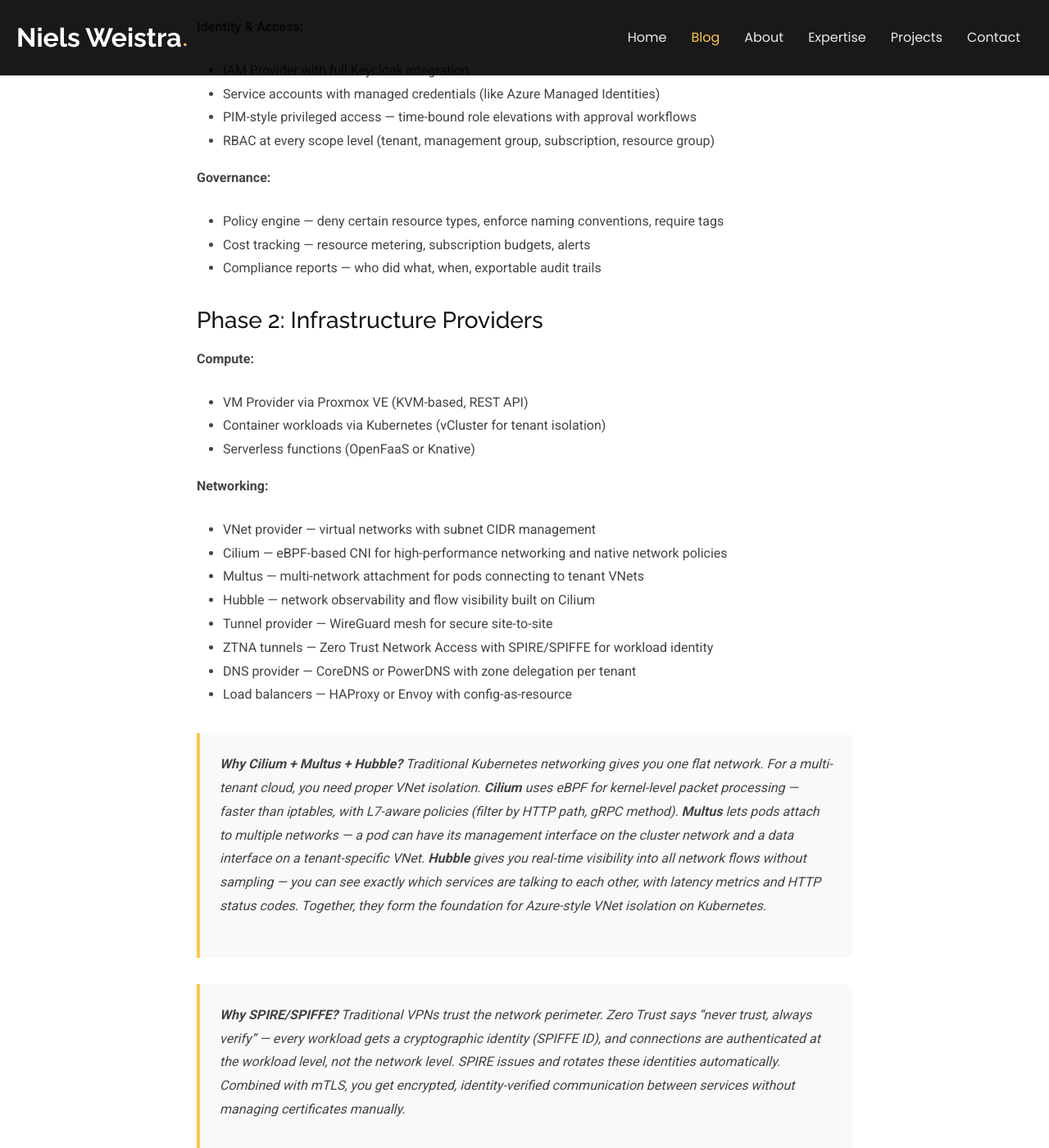
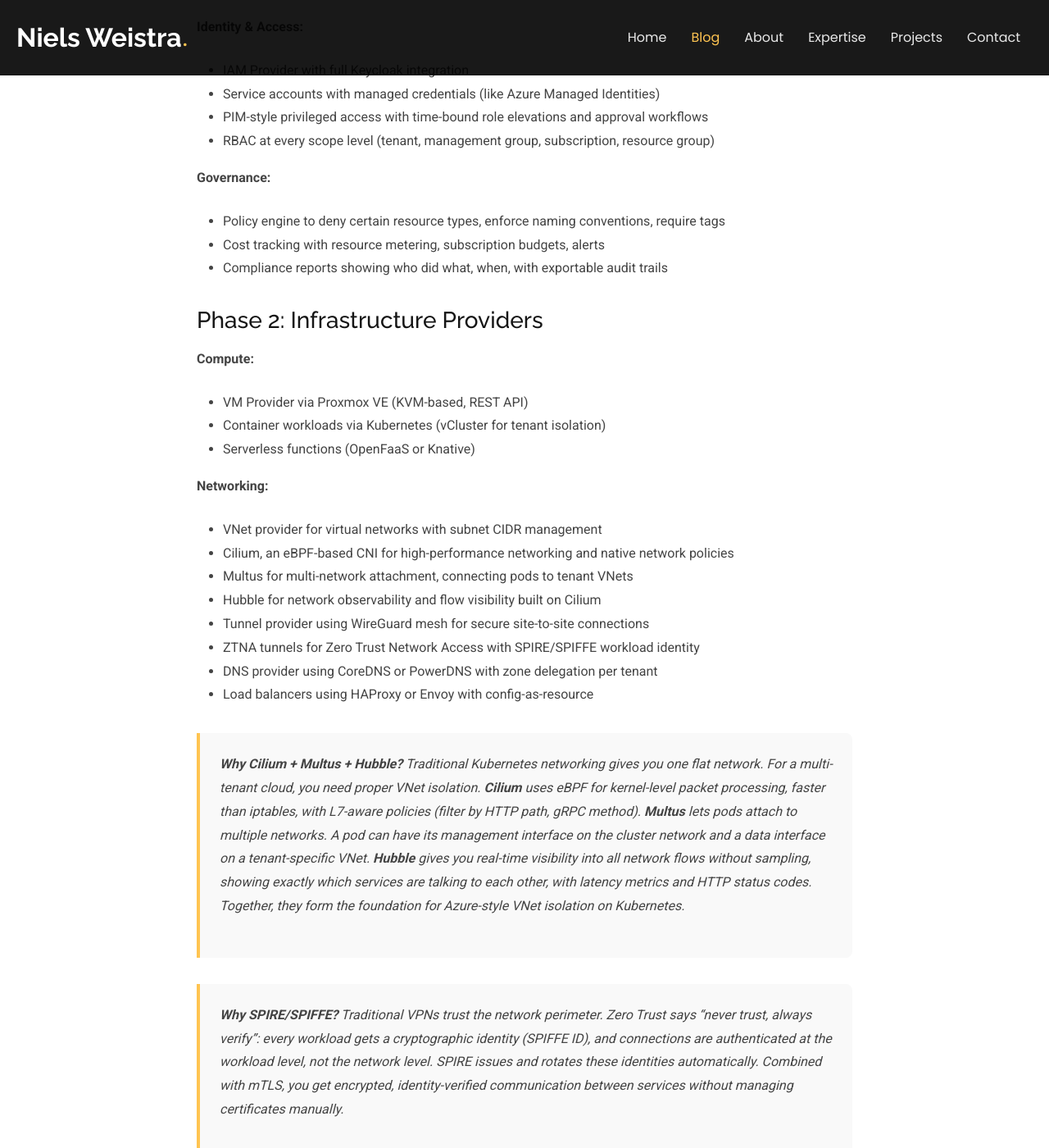
Before and after one commit to nielsweistra/nielsweistra.github.io, a Jekyll site: the page built from _posts/2026-02-09-itl-control-plane-alpha.md, in a window 1280 px wide and 1400 px high, scrolled down 11636 px. Shown: the whole window at 82% size. Built offline with Jekyll 4.4.1, drawn with Linux system fonts in a browser that asks for light colours; a style sheet for code colours, icons or effects is not loaded; some of the changed text lies outside the part shown.

Commit message:
style: reduce em dashes throughout blog post
- Replaced em dashes with periods, commas, colons where appropriate
- Restructured sentences for better flow
- Improved readability without changing content

````diff
--- a/_posts/2026-02-09-itl-control-plane-alpha.md
+++ b/_posts/2026-02-09-itl-control-plane-alpha.md
@@ -13,9 +13,9 @@
 <div style="width: 100%; height: 200px; overflow: hidden; border-radius: 8px; margin-bottom: 1rem;">
   <img src="/assets/itl-dashboard-all-resources.png" alt="ITL Control Plane Dashboard" style="width: 100%; height: auto; object-fit: cover; object-position: top;">
 </div>
-*ITL Control Plane Dashboard — 374 resources, 6 tenants, all managed through a unified abstraction layer*
+*ITL Control Plane Dashboard showing 374 resources, 6 tenants, all managed through a unified abstraction layer*
 
-This is **alpha**. A baby wolf. A first breath of something that might grow into a full-fledged platform — or crash spectacularly trying. Either way, we're building it in public.
+This is **alpha**. A baby wolf. A first breath of something that might grow into a full-fledged platform, or crash spectacularly trying. Either way, we're building it in public.
 
 The ITL Control Plane is my attempt at solving a problem I've encountered in every enterprise I've worked with: **how do you manage diverse infrastructure without drowning in bespoke scripts and tribal knowledge?**
 
@@ -31,7 +31,7 @@
 - **How do you audit changes?** (Activity logs, compliance trails)
 - **How do you scale governance?** (Policies, management groups, hierarchies)
 
-Azure, AWS, and GCP all solved these problems first. Their control planes — the abstraction layer — came *before* the servers. We're following the same path.
+Azure, AWS, and GCP all solved these problems first. Their control planes (the abstraction layer) came *before* the servers. We're following the same path.
 
 ## The Abstraction Layer: ARM-Style Resource Hierarchy
 
@@ -102,7 +102,7 @@
 Every resource operation (CREATE, UPDATE, DELETE) gets logged with full context: who did it, when, what changed, correlation IDs, and response times.
 
 <img src="/assets/itl-activity-logs.png" alt="Activity Logs" style="width: 100%; height: auto; display: block; margin: 0 auto;">
-*Audit trail showing resource creation events — compliance-ready*
+*Audit trail showing resource creation events, compliance-ready*
 
 The query editor supports KQL-style queries for filtering logs:
 
@@ -194,7 +194,7 @@
 
 ## The CLI: `itlcp`
 
-Following the same pattern as Azure CLI (`az`), we're building `itlcp` — a command-line interface for managing resources:
+Following the same pattern as Azure CLI (`az`), we're building `itlcp`, a command-line interface for managing resources:
 
 ```bash
 # Authenticate (uses ITLAuth/Keycloak tokens)
@@ -226,13 +226,13 @@
 **Identity & Access:**
 - IAM Provider with full Keycloak integration
 - Service accounts with managed credentials (like Azure Managed Identities)
-- PIM-style privileged access — time-bound role elevations with approval workflows
+- PIM-style privileged access with time-bound role elevations and approval workflows
 - RBAC at every scope level (tenant, management group, subscription, resource group)
 
 **Governance:**
-- Policy engine — deny certain resource types, enforce naming conventions, require tags
-- Cost tracking — resource metering, subscription budgets, alerts
-- Compliance reports — who did what, when, exportable audit trails
+- Policy engine to deny certain resource types, enforce naming conventions, require tags
+- Cost tracking with resource metering, subscription budgets, alerts
+- Compliance reports showing who did what, when, with exportable audit trails
 
 ### Phase 2: Infrastructure Providers
 
@@ -242,18 +242,18 @@
 - Serverless functions (OpenFaaS or Knative)
 
 **Networking:**
-- VNet provider — virtual networks with subnet CIDR management
-- Cilium — eBPF-based CNI for high-performance networking and native network policies
-- Multus — multi-network attachment for pods connecting to tenant VNets
-- Hubble — network observability and flow visibility built on Cilium
-- Tunnel provider — WireGuard mesh for secure site-to-site
-- ZTNA tunnels — Zero Trust Network Access with SPIRE/SPIFFE for workload identity
-- DNS provider — CoreDNS or PowerDNS with zone delegation per tenant
-- Load balancers — HAProxy or Envoy with config-as-resource
+- VNet provider for virtual networks with subnet CIDR management
+- Cilium, an eBPF-based CNI for high-performance networking and native network policies
+- Multus for multi-network attachment, connecting pods to tenant VNets
+- Hubble for network observability and flow visibility built on Cilium
+- Tunnel provider using WireGuard mesh for secure site-to-site connections
+- ZTNA tunnels for Zero Trust Network Access with SPIRE/SPIFFE workload identity
+- DNS provider using CoreDNS or PowerDNS with zone delegation per tenant
+- Load balancers using HAProxy or Envoy with config-as-resource
 
-> **Why Cilium + Multus + Hubble?** Traditional Kubernetes networking gives you one flat network. For a multi-tenant cloud, you need proper VNet isolation. **Cilium** uses eBPF for kernel-level packet processing — faster than iptables, with L7-aware policies (filter by HTTP path, gRPC method). **Multus** lets pods attach to multiple networks — a pod can have its management interface on the cluster network and a data interface on a tenant-specific VNet. **Hubble** gives you real-time visibility into all network flows without sampling — you can see exactly which services are talking to each other, with latency metrics and HTTP status codes. Together, they form the foundation for Azure-style VNet isolation on Kubernetes.
+> **Why Cilium + Multus + Hubble?** Traditional Kubernetes networking gives you one flat network. For a multi-tenant cloud, you need proper VNet isolation. **Cilium** uses eBPF for kernel-level packet processing, faster than iptables, with L7-aware policies (filter by HTTP path, gRPC method). **Multus** lets pods attach to multiple networks. A pod can have its management interface on the cluster network and a data interface on a tenant-specific VNet. **Hubble** gives you real-time visibility into all network flows without sampling, showing exactly which services are talking to each other, with latency metrics and HTTP status codes. Together, they form the foundation for Azure-style VNet isolation on Kubernetes.
 
-> **Why SPIRE/SPIFFE?** Traditional VPNs trust the network perimeter. Zero Trust says "never trust, always verify" — every workload gets a cryptographic identity (SPIFFE ID), and connections are authenticated at the workload level, not the network level. SPIRE issues and rotates these identities automatically. Combined with mTLS, you get encrypted, identity-verified communication between services without managing certificates manually.
+> **Why SPIRE/SPIFFE?** Traditional VPNs trust the network perimeter. Zero Trust says "never trust, always verify": every workload gets a cryptographic identity (SPIFFE ID), and connections are authenticated at the workload level, not the network level. SPIRE issues and rotates these identities automatically. Combined with mTLS, you get encrypted, identity-verified communication between services without managing certificates manually.
 
 **Storage:**
 - Block storage via Ceph or local LVM
@@ -263,19 +263,19 @@
 ### Phase 3: Enterprise Features
 
 **Multi-Cloud Bridge:**
-- Azure Resource Provider — manage Azure resources through ITL Control Plane
-- AWS Resource Provider — same abstraction, different cloud
-- Hybrid policies — "this workload runs on-prem, that one in Azure"
+- Azure Resource Provider to manage Azure resources through ITL Control Plane
+- AWS Resource Provider with the same abstraction, different cloud
+- Hybrid policies like "this workload runs on-prem, that one in Azure"
 
 **Developer Experience:**
-- Terraform provider — `terraform apply` against ITL Control Plane
-- Pulumi provider — same, but TypeScript/Python/Go native
-- GitOps — resource definitions in Git, auto-reconciled
-- Self-service portal — tenant admins manage their own subscriptions
+- Terraform provider for `terraform apply` against ITL Control Plane
+- Pulumi provider, same but TypeScript/Python/Go native
+- GitOps with resource definitions in Git, auto-reconciled
+- Self-service portal where tenant admins manage their own subscriptions
 
 ### Infrastructure as Code Vision
 
-The goal is to manage ITL resources the same way you manage Azure or AWS — declaratively.
+The goal is to manage ITL resources the same way you manage Azure or AWS: declaratively.
 
 **Terraform** (HCL):
 
@@ -344,7 +344,7 @@
 4. **Multi-cloud chaos** — Different tooling for every provider
 5. **Tribal knowledge** — The one person who knows where things are leaves
 
-A proper control plane solves these problems **before** you have them. The abstraction layer isn't overhead — it's the foundation everything else builds on.
+A proper control plane solves these problems **before** you have them. The abstraction layer isn't overhead. It's the foundation everything else builds on.
 
 ## Try It Yourself
 
````
Also changed, not shown: other parts of _posts/2026-02-09-itl-control-plane-alpha.md (+6 -6 lines).
